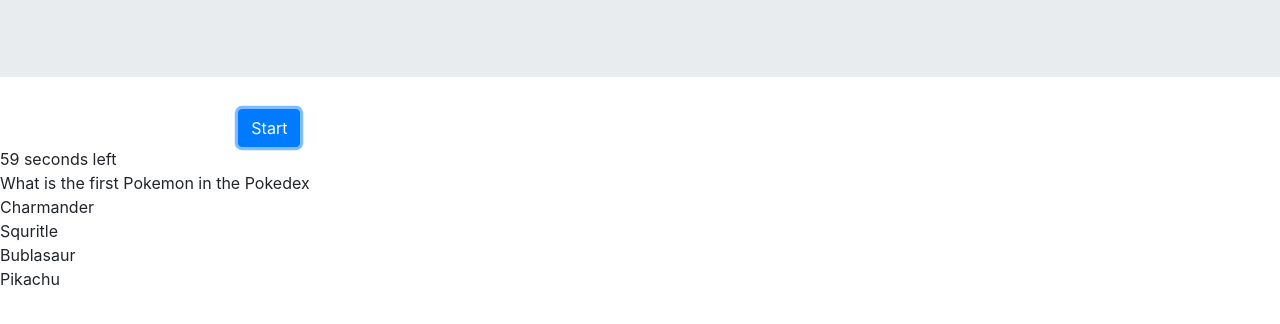
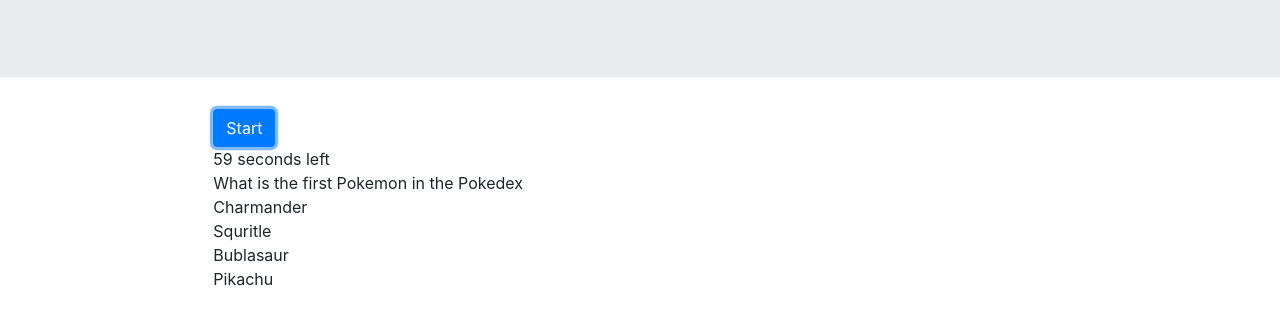
Before and after one commit to samywang92/TriviaGame, a plain HTML site: page index.html in a window 1280 px wide. Both pictures are taken after a click on the button "Start". Shown: the part 172-496 px from the top of the page. Drawn offline with nearby package versions, Linux system fonts and the light colour scheme.

Commit message:
why missmatch

```diff
--- a/assets/javascript/logic.js
+++ b/assets/javascript/logic.js
@@ -1,5 +1,9 @@
 
 var game = {
+    questionNum: 0,
+    playerChoice: "",
+    playerCorrect: 0,
+    playerIncorrect: 0,
     trivia: [
         {
             question: "What is the first Pokemon in the Pokedex",
@@ -49,7 +53,13 @@ var game = {
         $("#a2").html(game.trivia[num].answer2);
         $("#a3").html(game.trivia[num].answer3);
         $("#a4").html(game.trivia[num].answer4);
-    }
+
+        $("#a1").attr("choice",game.trivia[num].answer1);
+        $("#a2").attr("choice",game.trivia[num].answer2);
+        $("#a3").attr("choice",game.trivia[num].answer3);
+        $("#a4").attr("choice",game.trivia[num].answer4);
+    },
+
 }
 
 
@@ -60,5 +70,19 @@ $(document).ready(function () {
 
 $("#start-button").on("click", function () {
     game.initBoard(0);
-    console.log("triggered");
 });
+
+$("body").on("click", ".answer" ,function () {
+    game.playerChoice = $(this).attr("choice");
+    var correctAnswer = game.trivia[game.questionNum].correctAnswer;
+    console.log("selected: "+game.playerChoice);
+    console.log("correct: "+game.trivia[game.questionNum].correctAnswer);
+    if(game.playerChoice === correctAnswer){
+        game.playerCorrect ++;
+    } else {
+        game.playerIncorrect ++;
+    }
+    console.log(`Correct: ${game.playerCorrect} | Incorrect: ${game.playerIncorrect}`);
+    game.questionNum++;
+    game.initBoard(game.questionNum);
+});
--- a/index.html
+++ b/index.html
@@ -19,24 +19,29 @@
     </div>
 
     <div class="main-container container-fluid">
-        <div class="start-container container-fluid">
         <div class="row">
             <div class="col-md-8 offset-md-2">
+                <div class="start-container container-fluid row">
+                    <div class="row">
                         <button type="button" class="btn btn-primary" id="start-button">Start</button>
-                </div>
                     </div>
                 </div>
 
                 <div class="trivia-container text-center">
                     <div class="row" id="timer"></div>
+                    <div class="row" id="dialog"></div>
                     <div class="row" id="question"></div>
-            <div class="row" id="a1"></div>
-            <div class="row" id="a2"></div>
-            <div class="row" id="a3"></div>
-            <div class="row" id="a4"></div>
+                    <div class="row answer" id="a1"></div>
+                    <div class="row answer" id="a2"></div>
+                    <div class="row answer" id="a3"></div>
+                    <div class="row answer" id="a4"></div>
                 </div>
 
             </div>
+        </div>
+    </div>
+
+
     <script src="https://code.jquery.com/jquery-3.3.1.slim.min.js" integrity="sha384-q8i/X+965DzO0rT7abK41JStQIAqVgRVzpbzo5smXKp4YfRvH+8abtTE1Pi6jizo"
         crossorigin="anonymous"></script>
     <script src="https://cdnjs.cloudflare.com/ajax/libs/popper.js/1.14.3/umd/popper.min.js" integrity="sha384-ZMP7rVo3mIykV+2+9J3UJ46jBk0WLaUAdn689aCwoqbBJiSnjAK/l8WvCWPIPm49"
```
Lines whose indentation alone changed are shown as unchanged.
